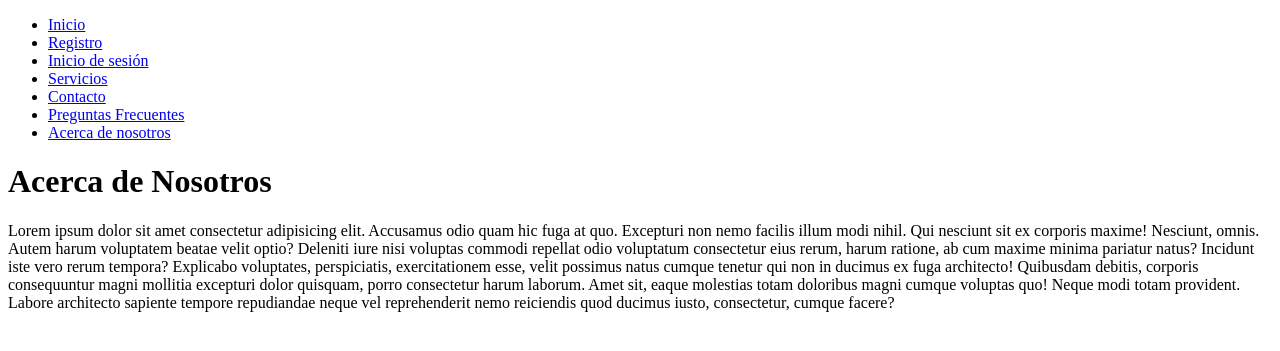
After one commit to ArmxndoG/web-taller-mecanico, a Django app: page /acerca/ in a window 1280 px wide. The commit adds this page. Shown: the top 351 px of the page. Run offline with Django 5.2, Linux system fonts and the light colour scheme.

Commit message:
añadí las urls estáticas de acerca,contacto,preguntasfrec

```diff
--- a/django_taller_mecanico/urls.py
+++ b/django_taller_mecanico/urls.py
@@ -22,6 +22,9 @@ urlpatterns = [
     path('', views.home, name='home'),
     path('registro/', views.registro,name='registro'),
     path('login/', views.login, name='login'),
-    path('servicios/', views.servicios, name='servicios')
+    path('servicios/', views.servicios, name='servicios'),
+    path('contacto/', views.contacto, name='contacto'),
+    path('preguntasfrec/', views.preguntasfrec, name='preguntasfrec'),
+    path('acerca/', views.acerca, name='acerca'),
 
 ]
--- /dev/null
+++ b/main/templates/acerca.html
@@ -0,0 +1,19 @@
+<!DOCTYPE html>
+<html lang="en">
+<head>
+    <meta charset="UTF-8">
+    <meta name="viewport" content="width=device-width, initial-scale=1.0">
+    <title>Acerca de nosotros</title>
+    {% extends 'layouts/base.html' %}
+</head>
+<body>
+    {% block content %}
+    <h1>Acerca de Nosotros</h1>
+    <p>Lorem ipsum dolor sit amet consectetur adipisicing elit. Accusamus odio quam hic fuga at quo. Excepturi non nemo facilis illum modi nihil. Qui nesciunt sit ex corporis maxime! Nesciunt, omnis.
+    Autem harum voluptatem beatae velit optio? Deleniti iure nisi voluptas commodi repellat odio voluptatum consectetur eius rerum, harum ratione, ab cum maxime minima pariatur natus? Incidunt iste vero rerum tempora?
+    Explicabo voluptates, perspiciatis, exercitationem esse, velit possimus natus cumque tenetur qui non in ducimus ex fuga architecto! Quibusdam debitis, corporis consequuntur magni mollitia excepturi dolor quisquam, porro consectetur harum laborum.
+    Amet sit, eaque molestias totam doloribus magni cumque voluptas quo! Neque modi totam provident. Labore architecto sapiente tempore repudiandae neque vel reprehenderit nemo reiciendis quod ducimus iusto, consectetur, cumque facere?</p>
+    {% endblock %}
+
+</body>
+</html>
--- a/main/templates/layouts/base.html
+++ b/main/templates/layouts/base.html
@@ -8,7 +8,7 @@
 <body>
     <ul>
         <li>
-            <a href="/">Inico</a>
+            <a href="/">Inicio</a>
         </li>
         <li>
             <a href="{% url 'registro' %}">Registro</a>
@@ -17,7 +17,16 @@
             <a href="{% url 'login' %}">Inicio de sesión</a>
         </li>
         <li>
-            <a href="{% url 'servicios' %}">Servicios que ofrecemos</a>
+            <a href="{% url 'servicios' %}">Servicios</a>
+        </li>
+        <li>
+            <a href="{% url 'contacto' %}">Contacto</a>
+        </li>
+        <li>
+            <a href="{% url 'preguntasfrec' %}">Preguntas Frecuentes</a>
+        </li>
+        <li>
+            <a href="{% url 'acerca' %}">Acerca de nosotros</a>
         </li>
     </ul>
 
--- a/main/views.py
+++ b/main/views.py
@@ -13,6 +13,14 @@ def registro(request):
 def login(request):
     return render(request,'login.html')
 
-
 def servicios(request):
     return render(request,'servicios.html')
+
+def contacto(request):
+    return render(request,'contacto.html')
+
+def acerca(request):
+    return render(request,'acerca.html')
+
+def preguntasfrec(request):
+    return render(request,'preguntasfrec.html')
```
Also changed, not shown: main/templates/contacto.html (added, +15 -0 lines), main/templates/preguntasfrec.html (added, +20 -0 lines).
